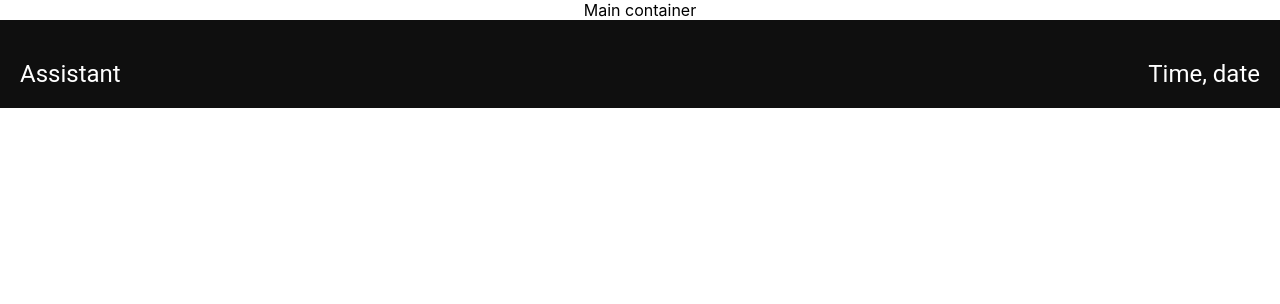
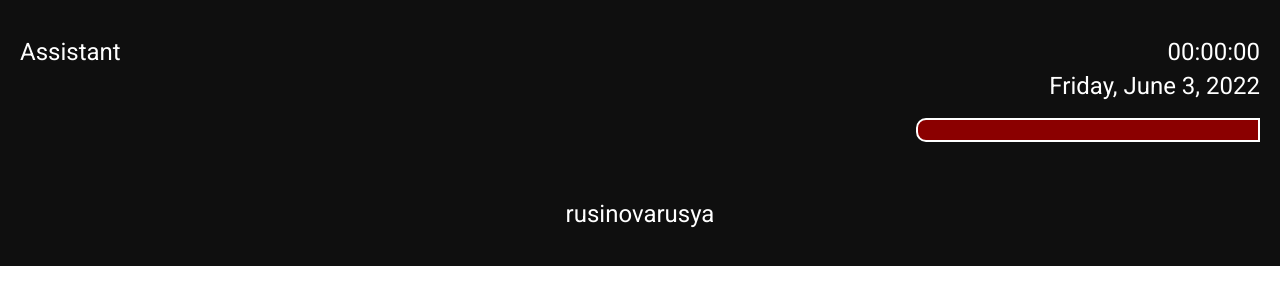
Before and after one commit to rusinovarusya/assistant, a React (Create React App) app: page / in a window 1280 px wide. Shown: the top 304 px of the page. Built offline with nearby package versions, Linux system fonts and the light colour scheme.

Commit message:
add header and footer layout without calculations

```diff
--- a/src/App.css
+++ b/src/App.css
@@ -1,8 +1,10 @@
+@import url('https://fonts.googleapis.com/css2?family=Roboto&display=swap');
+
 :root {
   --main-color: #0f0f0f;
   --font-color: #ffffff;
 
-  --font: 400 24px "Roboto", sans-serif;
+  --font: 400 24px/24px "Roboto", sans-serif;
 }
 
 .App {
--- a/src/App.tsx
+++ b/src/App.tsx
@@ -1,8 +1,11 @@
 import './App.css';
 import BlockNow from './components/block-now/BlockNow';
+import DaylightIndicator from './components/daylight-indicator/DaylightIndicator';
+import Footer from './components/footer/Footer';
 import Header from './components/header/Header';
 import Logo from './components/logo/Logo';
 import MainContainer from './components/main-container/MainContainer';
+import Main from './components/main/Main';
 
 
 function App() {
@@ -11,8 +14,12 @@ function App() {
       <MainContainer>
         <Header>
           <Logo />
-          <BlockNow />
+          <BlockNow>
+            <DaylightIndicator />
+          </BlockNow>
         </Header>
+        <Main></Main>
+        <Footer></Footer>
       </MainContainer>
     </div>
   );
--- a/src/components/block-now/BlockNow.module.css
+++ b/src/components/block-now/BlockNow.module.css
@@ -1 +1,12 @@
-.container {}
+.container {
+  display: flex;
+  flex-direction: column;
+  gap: 20px;
+  text-align: right;
+}
+
+.timeAndDate {
+  display: flex;
+  flex-direction: column;
+  gap: 10px;
+}
--- a/src/components/block-now/BlockNow.tsx
+++ b/src/components/block-now/BlockNow.tsx
@@ -1,11 +1,27 @@
 import { FC, memo, PropsWithChildren } from "react";
 import styles from "./BlockNow.module.css";
 
+
 interface BlockNowProps {}
+
+const now = new Date();
+const time = "00:00:00";
+const date = now.toLocaleDateString("en", {
+  year: "numeric",
+  month: "long",
+  weekday: "long",
+  day: "numeric"
+});
 
 const BlockNow: FC<PropsWithChildren<BlockNowProps>> = ({children}) => {
   return (
-    <div className={styles.container}>Time, date{children}</div>
+    <div className={styles.container}>
+      <div className={styles.timeAndDate}>
+        <div>{time}</div>
+        <div>{date}</div>
+      </div>
+      {children}
+    </div>
   )
 }
 
--- /dev/null
+++ b/src/components/daylight-indicator/DaylightIndicator.module.css
@@ -0,0 +1,7 @@
+.indicator {
+  width: 340px;
+  height: 20px;
+  background-color: darkred;
+  border: 2px solid var(--font-color);
+  border-radius: 10px 0 0 10px;
+}
--- /dev/null
+++ b/src/components/daylight-indicator/DaylightIndicator.tsx
@@ -0,0 +1,11 @@
+import { FC, memo } from "react";
+import styles from "./DaylightIndicator.module.css";
+
+
+const DaylightIndicator: FC = () => {
+  return (
+    <div className={styles.indicator}></div>
+  )
+}
+
+export default memo(DaylightIndicator);
--- /dev/null
+++ b/src/components/footer/Footer.module.css
@@ -0,0 +1,11 @@
+.footer {
+  padding: 40px 20px;
+  font: var(--font);
+  color: var(--font-color);
+  background-color: var(--main-color);
+}
+
+.link {
+  color: var(--font-color);
+  text-decoration: none;
+}
--- /dev/null
+++ b/src/components/footer/Footer.tsx
@@ -0,0 +1,13 @@
+import { FC, memo } from "react";
+import styles from "./Footer.module.css";
+
+
+const Footer: FC = () => {
+  return (
+    <footer className={styles.footer}>
+      <a className={styles.link} href="https://github.com/rusinovarusya">rusinovarusya</a>
+    </footer>
+  )
+}
+
+export default memo(Footer);
--- a/src/components/main-container/MainContainer.tsx
+++ b/src/components/main-container/MainContainer.tsx
@@ -4,7 +4,9 @@ import { FC, memo, PropsWithChildren } from "react";
 interface MainContainerProps {}
 
 const MainContainer: FC<PropsWithChildren<MainContainerProps>> = ({children}) => {
-  return (<div>Main container{children}</div>)
+  return (
+    <div>{children}</div>
+  )
 }
 
 export default memo(MainContainer);
--- /dev/null
+++ b/src/components/main/Main.module.css
@@ -0,0 +1,6 @@
+.main {
+  padding: 0 20px;
+  font: var(--font);
+  color: var(--font-color);
+  background-color: var(--main-color);
+}
--- /dev/null
+++ b/src/components/main/Main.tsx
@@ -0,0 +1,13 @@
+import { FC, memo, PropsWithChildren } from "react";
+import styles from "./Main.module.css";
+
+
+interface MainProps {}
+
+const Main: FC<PropsWithChildren<MainProps>> = ({children}) => {
+  return (
+    <main className={styles.main}>{children}</main>
+  )
+}
+
+export default memo(Main);
```
